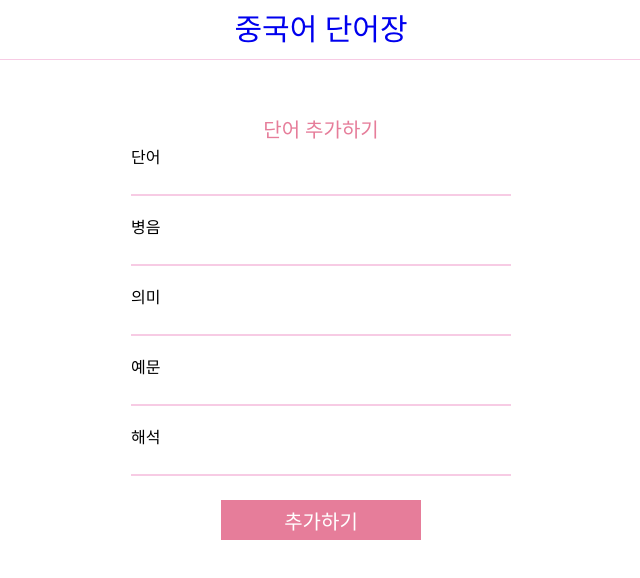
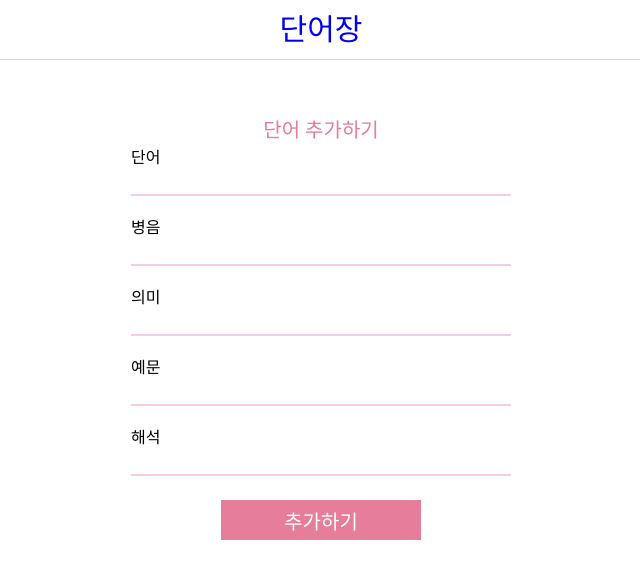
Before and after one commit to clappingmin/react-dictionary, a React (Create React App) app: page /word/add in a window 1280 px wide. Shown: the top 578 px of the page, without its empty margins (319-959 px from the left). Built offline with nearby package versions, Linux system fonts and the light colour scheme; a web font is replaced by a local one.

Commit message:
단어 넘치는 글 ...로 표시 수정

```diff
--- a/package.json
+++ b/package.json
@@ -12,6 +12,7 @@
     "react": "^17.0.2",
     "react-dom": "^17.0.2",
     "react-icons": "^4.3.1",
+    "react-intersection-observer": "^8.33.1",
     "react-redux": "^7.2.6",
     "react-router-dom": "^6.2.1",
     "react-scripts": "5.0.0",
--- a/src/components/Card.js
+++ b/src/components/Card.js
@@ -101,9 +101,9 @@ const Container = styled.div`
       height: 100%;
       width: 80%;
       font-size: 25px;
-      word-wrap: break-word; //가로사이즈나 엘리먼트에 맞춰서 강제 줄바꿈 해줌
-      word-break: keep-all; // 한글일 경우 띄어쓰기 기준으로 줄바꿈 해준다.
+      text-overflow: ellipsis;
       overflow: hidden;
+      white-space: nowrap;
     }
     .btn {
       height: 100%;
--- a/src/routes/AddWord.js
+++ b/src/routes/AddWord.js
@@ -54,7 +54,7 @@ function AddWord({ addWord }) {
   return (
     <>
       <Link to="/">
-        <Header>중국어 단어장</Header>
+        <Header>단어장</Header>
       </Link>
       <Container>
         <Wordbox>
--- a/src/routes/Home.js
+++ b/src/routes/Home.js
@@ -18,7 +18,7 @@ function Home({ voca, loadWord }) {
   return (
     <>
       <Link to="/">
-        <Header>중국어 단어장</Header>
+        <Header>단어장</Header>
       </Link>
       <Container>
         <Cards>
--- a/src/routes/ModifyWord.js
+++ b/src/routes/ModifyWord.js
@@ -61,7 +61,7 @@ function ModifyWord({ updateWord }) {
   return (
     <>
       <Link to="/">
-        <Header>중국어 단어장</Header>
+        <Header>단어장</Header>
       </Link>
       <Container>
         <Wordbox>
```
Also changed, not shown: 1 other file (tests, documents, lock files or other folders).
